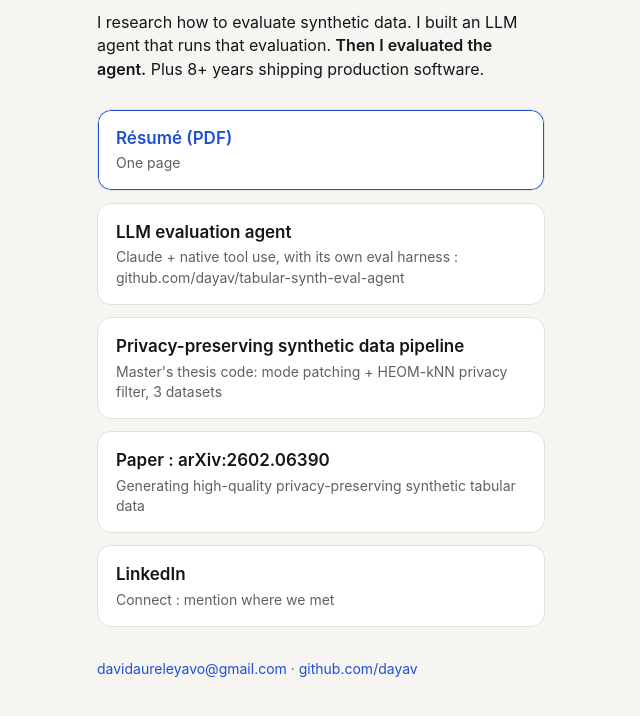
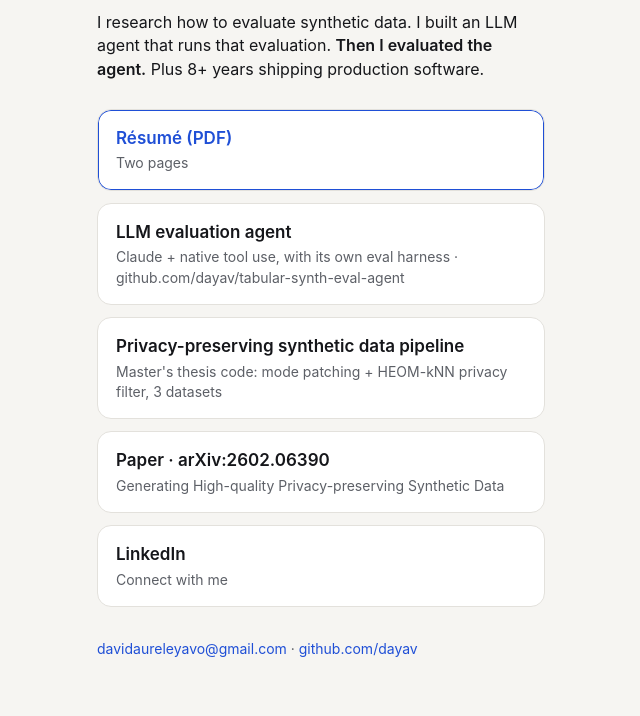
Before and after one commit to dayav/dayav.github.io, a plain HTML site: page index.html in a window 1280 px wide. Shown: the part 112-828 px from the top of the page, without its empty margins (319-959 px from the left). Drawn offline with Linux system fonts and the light colour scheme.

Commit message:
Update index.html

```diff
--- a/index.html
+++ b/index.html
@@ -4,7 +4,7 @@
 <meta charset="utf-8">
 <meta name="viewport" content="width=device-width, initial-scale=1">
 <title>David Yavo</title>
-<meta name="description" content="David Yavo , applied ML engineer. Synthetic tabular data, LLM agent evaluation, 8+ years production software.">
+<meta name="description" content="David Yavo, applied ML engineer. Synthetic tabular data, LLM agent evaluation, 8+ years production software.">
 <style>
   :root{
     --bg:#f6f5f2; --fg:#15161a; --muted:#5d6067; --card:#ffffff; --line:#e3e1dc; --accent:#1f4fd6;
@@ -39,12 +39,12 @@
   <ul>
     <li><a class="card primary" href="cv.pdf">
       <div class="t">Résumé (PDF)</div>
-      <div class="d">One page</div>
+      <div class="d">Two pages</div>
     </a></li>
 
     <li><a class="card" href="https://github.com/dayav/tabular-synth-eval-agent">
       <div class="t">LLM evaluation agent</div>
-      <div class="d">Claude + native tool use, with its own eval harness : github.com/dayav/tabular-synth-eval-agent</div>
+      <div class="d">Claude + native tool use, with its own eval harness · github.com/dayav/tabular-synth-eval-agent</div>
     </a></li>
 
     <li><a class="card" href="https://github.com/dayav/pipeline_synthetic_tabular_data">
@@ -53,14 +53,13 @@
     </a></li>
 
     <li><a class="card" href="https://arxiv.org/abs/2602.06390">
-      <div class="t">Paper : arXiv:2602.06390</div>
-      <div class="d">Generating high-quality privacy-preserving synthetic tabular data</div>
+      <div class="t">Paper · arXiv:2602.06390</div>
+      <div class="d">Generating High-quality Privacy-preserving Synthetic Data</div>
     </a></li>
 
-    <!-- TODO: replace with your real LinkedIn URL -->
     <li><a class="card" href="https://www.linkedin.com/in/david-yavo-8b6657112/">
       <div class="t">LinkedIn</div>
-      <div class="d">Connect : mention where we met</div>
+      <div class="d">Connect with me</div>
     </a></li>
   </ul>
 
```
